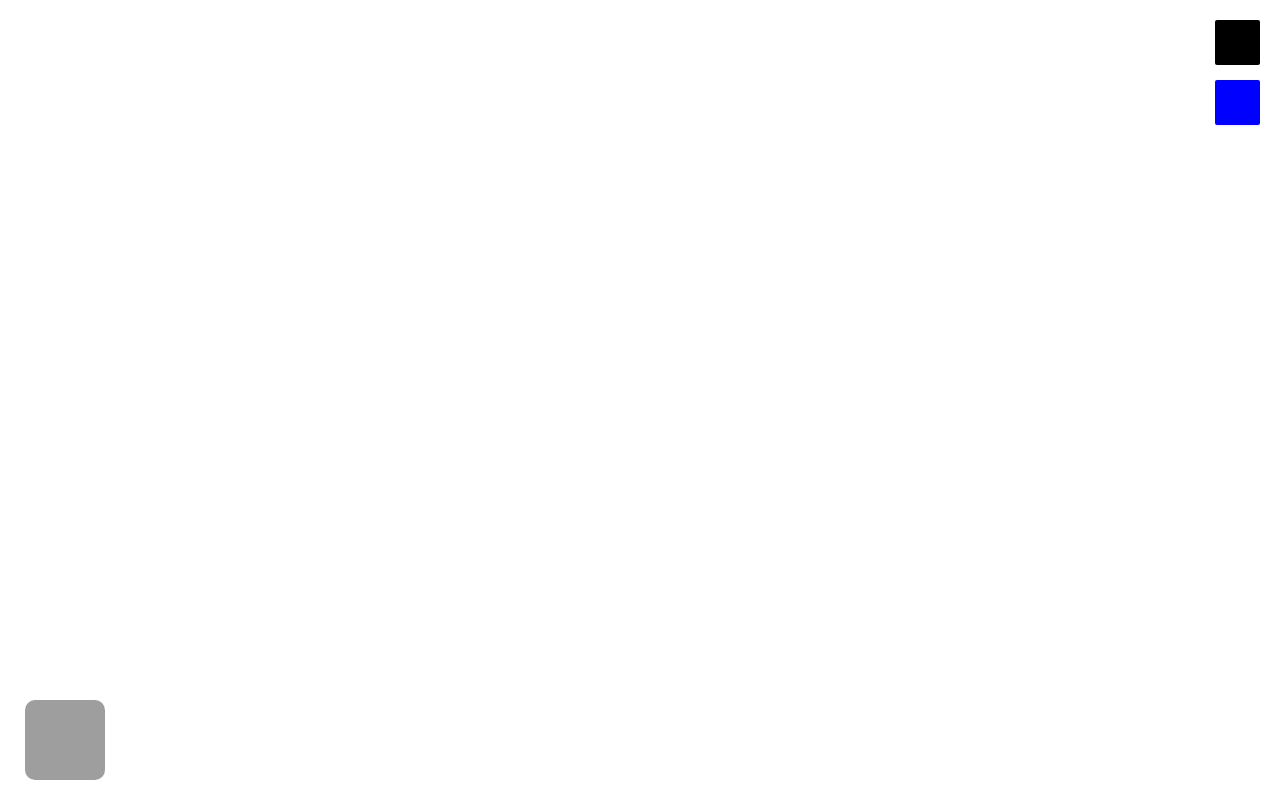
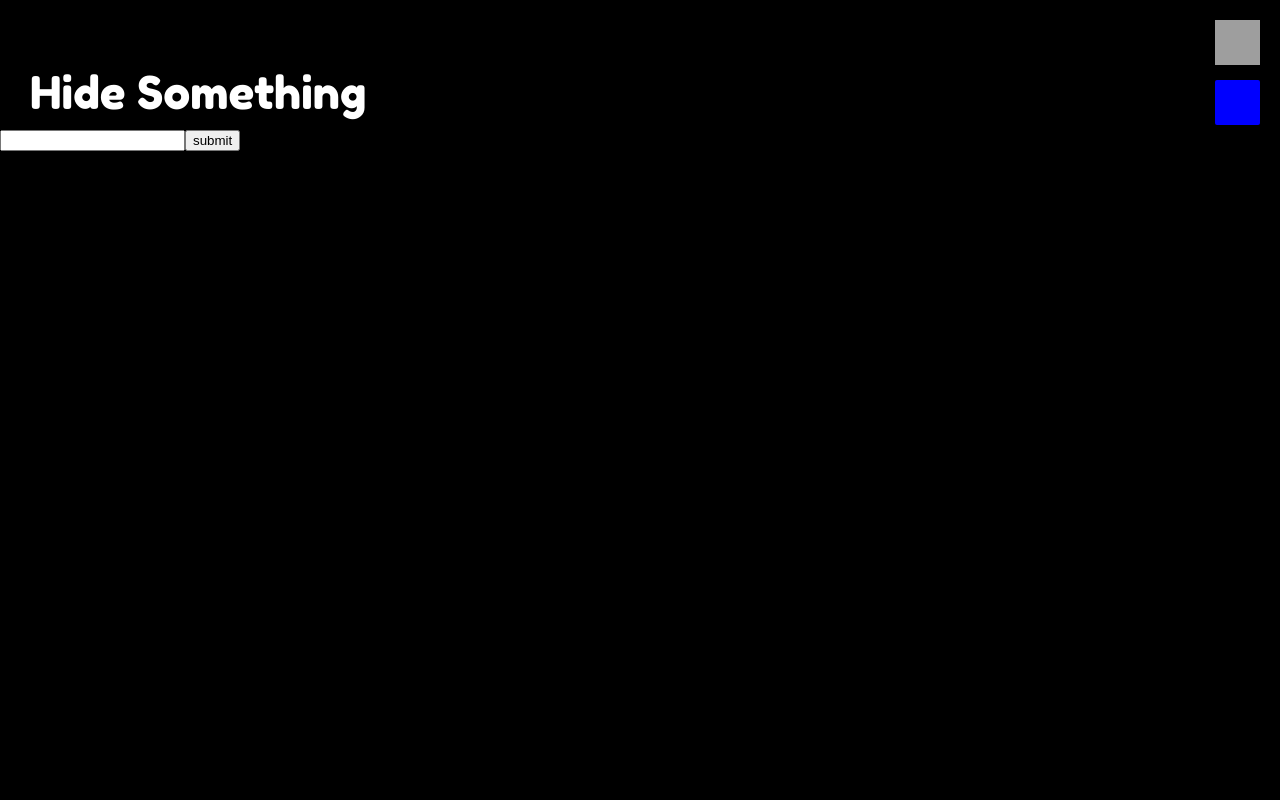
Before and after one commit to jawm17/sandbox, a React (Create React App) app in the folder client/: page /hide in a window 1280 px wide. Built offline with nearby package versions, Linux system fonts and the light colour scheme; grey boxes are pictures that could not be loaded; a web font is replaced by a local one.

Commit message:
Successful backend to frontend service

```diff
--- a/client/src/App.js
+++ b/client/src/App.js
@@ -7,12 +7,12 @@ import HideSomething from './HideSomethingPage/HideSomething';
 function App() {
   return (
     <Router history={history}>
-      <Switch>
+
         <Route path="/">
           <SearchPage />
         </Route>
         <Route exact path="/hide" component={HideSomething} />
-      </Switch>
+
     </Router>
   );
 }
--- a/client/src/HideSomethingPage/HideSomething.js
+++ b/client/src/HideSomethingPage/HideSomething.js
@@ -1,10 +1,12 @@
 import React, { useEffect, useState } from "react";
+import itemWharehouse from "../services/itemWharehouse";
 import Buttons from "../Components/Buttons";
 import "./HideSomething.css";
 
 export default function HideSomething() {
     const [x, setX] = useState(1000);
     const [y, setY] = useState(-1000);
+    const [link, setLink] = useState("");
 
     const style = {
         title: {
@@ -37,13 +39,23 @@ export default function HideSomething() {
         setY(0);
     });
 
+    function inputChange(e) {
+        setLink(e.target.value);
+    }
+
+    function postItem() {
+        itemWharehouse.postItem(link);
+    }
+
     return (
         <div>
             <div style={style.background} className="blackBack">
-                <Buttons page="hide"/>
+                <Buttons page="hide" />
                 <div style={style.title}>
                     Hide Something
             </div>
+                <input onChange={(e) => inputChange(e)} value={link}/>
+                <button onClick={() => postItem()}>submit</button>
             </div>
         </div>
     );
--- a/client/src/services/itemWharehouse.js
+++ b/client/src/services/itemWharehouse.js
@@ -2,7 +2,7 @@ export default {
     postItem: (item) => {
         return fetch('/item/newItem', {
             method: "post",
-            body: JSON.stringify(item),
+            body: JSON.stringify({ "link": item }),
             headers: {
                 'Content-Type': 'application/json'
             }
```
